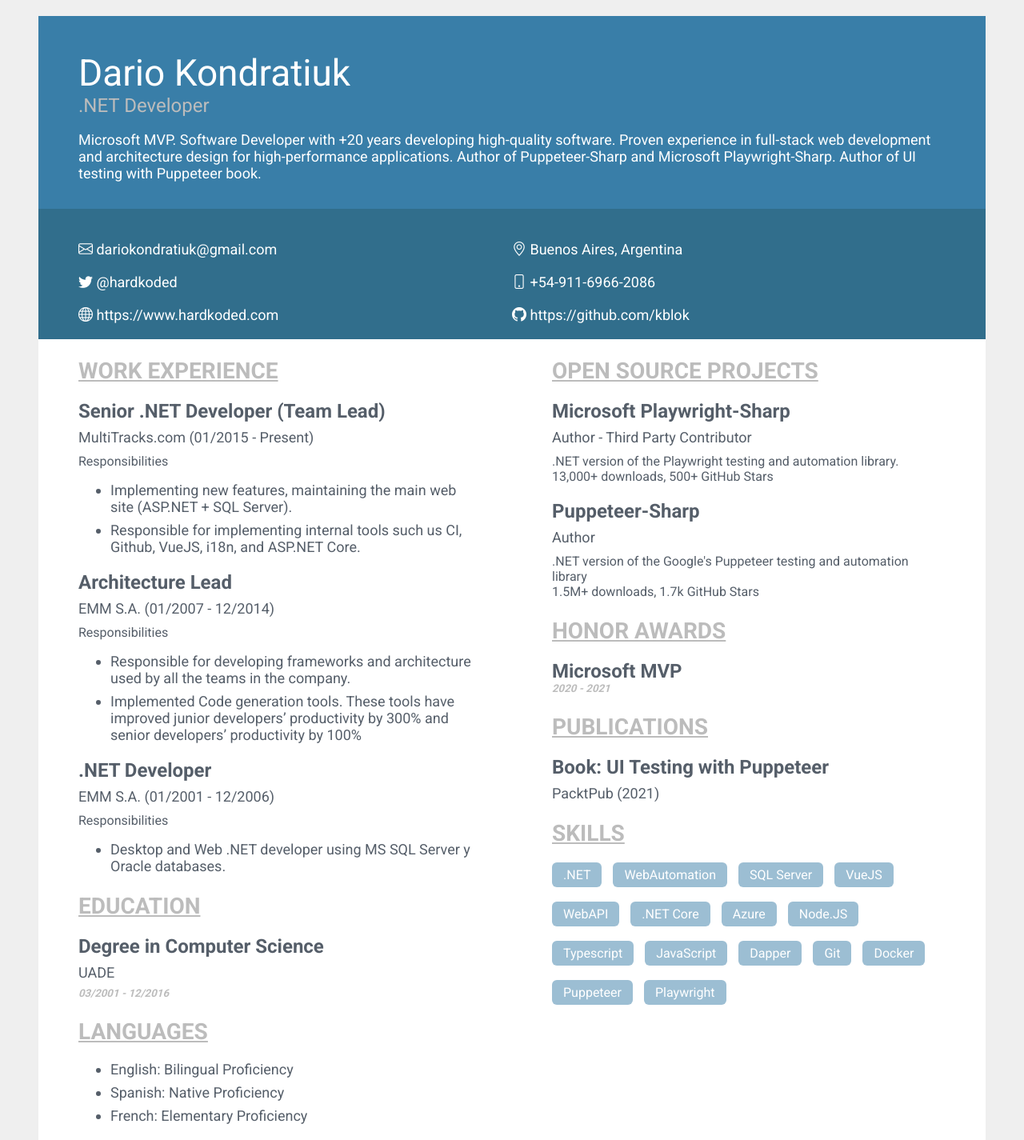
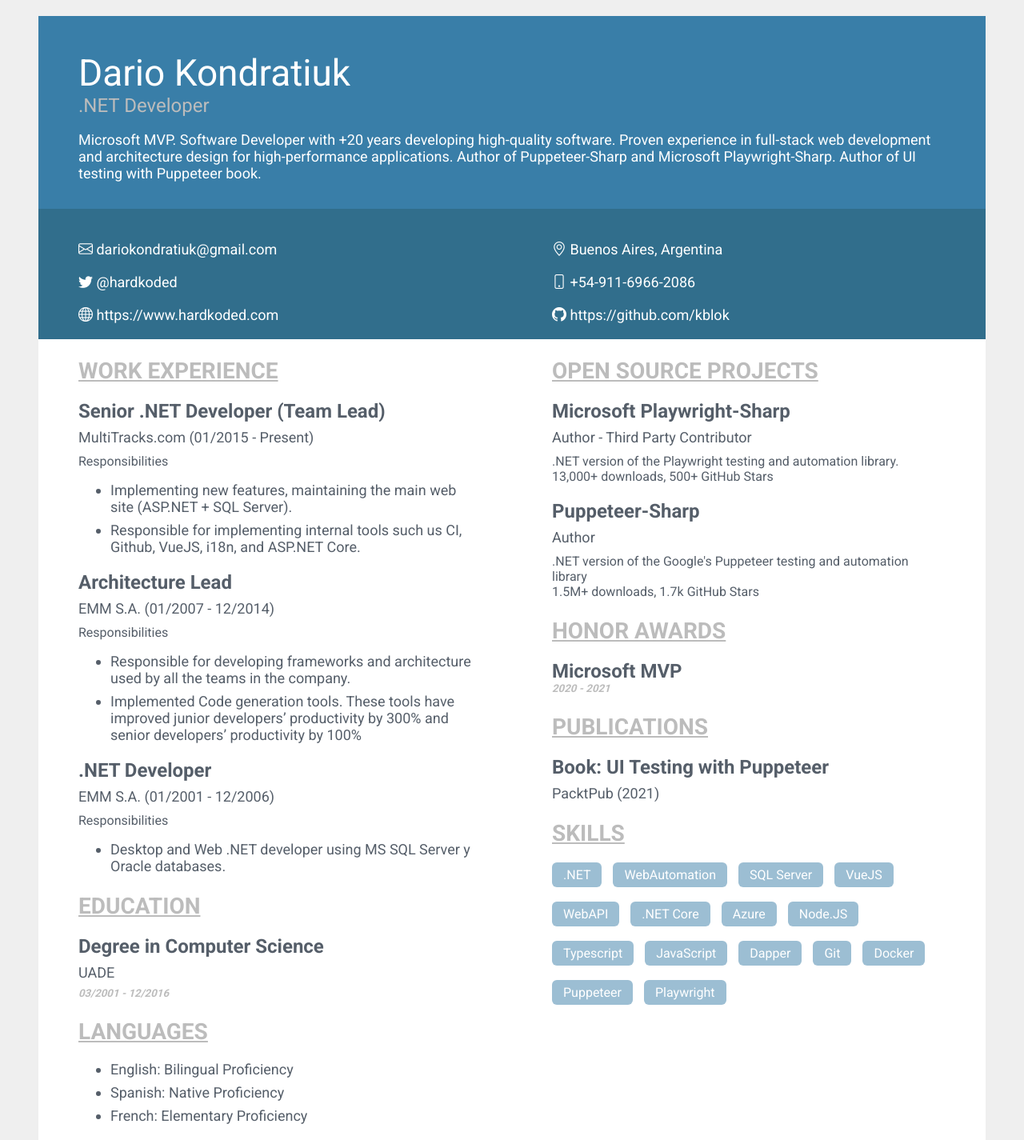
Before and after one commit to kblok/kblok.github.io, a Jekyll site: the page built from resume.html, in a window 1280 px wide. Shown: the whole page at 80% size. Built offline with Jekyll 4.4.1, drawn with Linux system fonts in a browser that asks for light colours; nearby versions of some CDN libraries.

Commit message:
Align contect info

```diff
--- a/css/resume-style.css
+++ b/css/resume-style.css
@@ -41,13 +41,13 @@
     background-color: rgb(49, 110, 140);
     color: white;
     font-size: 18px;
-    padding: 20px 50px 20px 50px;
+    padding: 20px 0 20px 0;
     display: grid;
     grid-template-columns: repeat(2, 1fr);
 }
 
 .contact-info div{
-    margin-top: 20px;
+    margin: 20px 0 0 50px;
 }
 
 .content {
```
